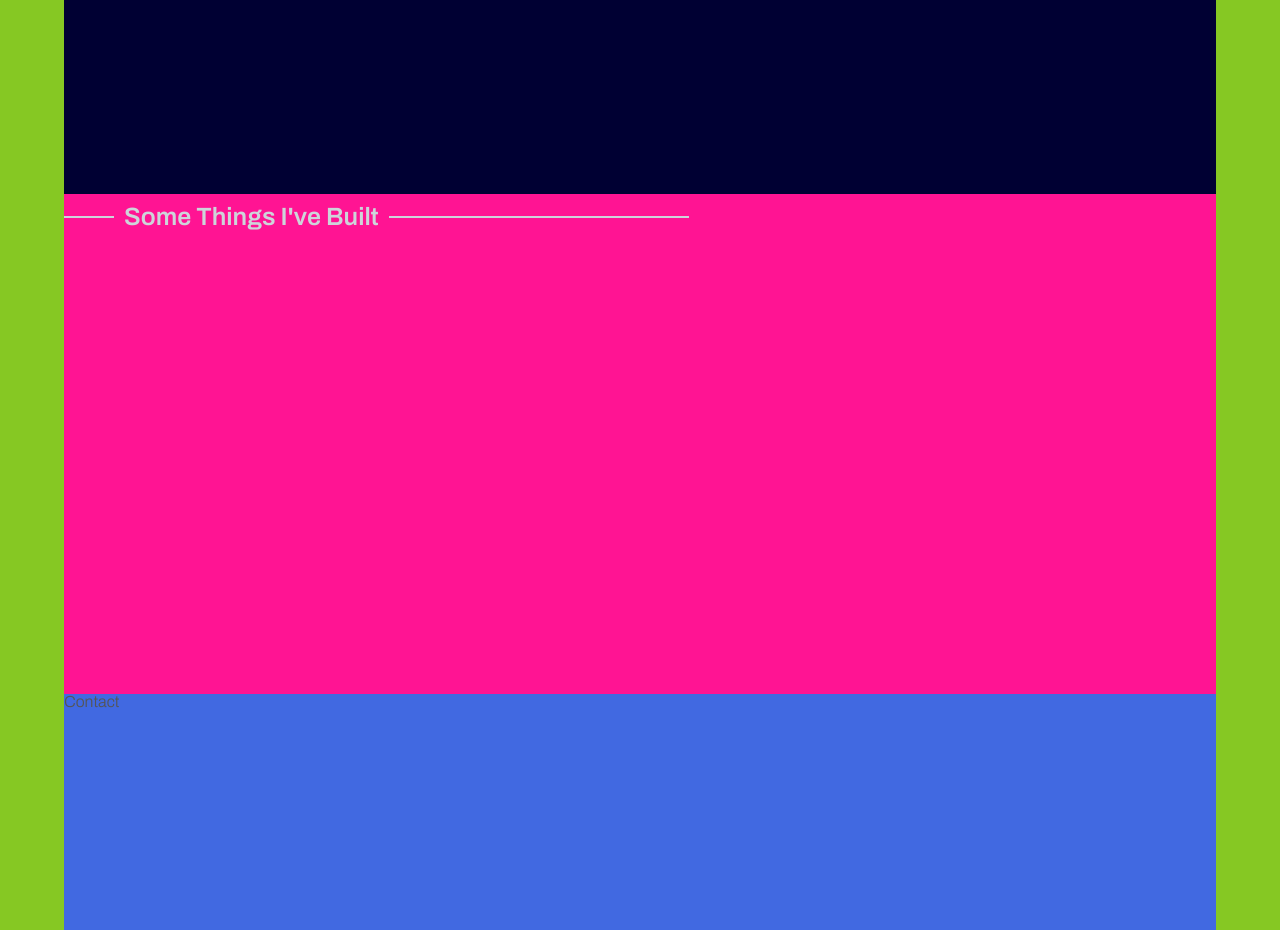
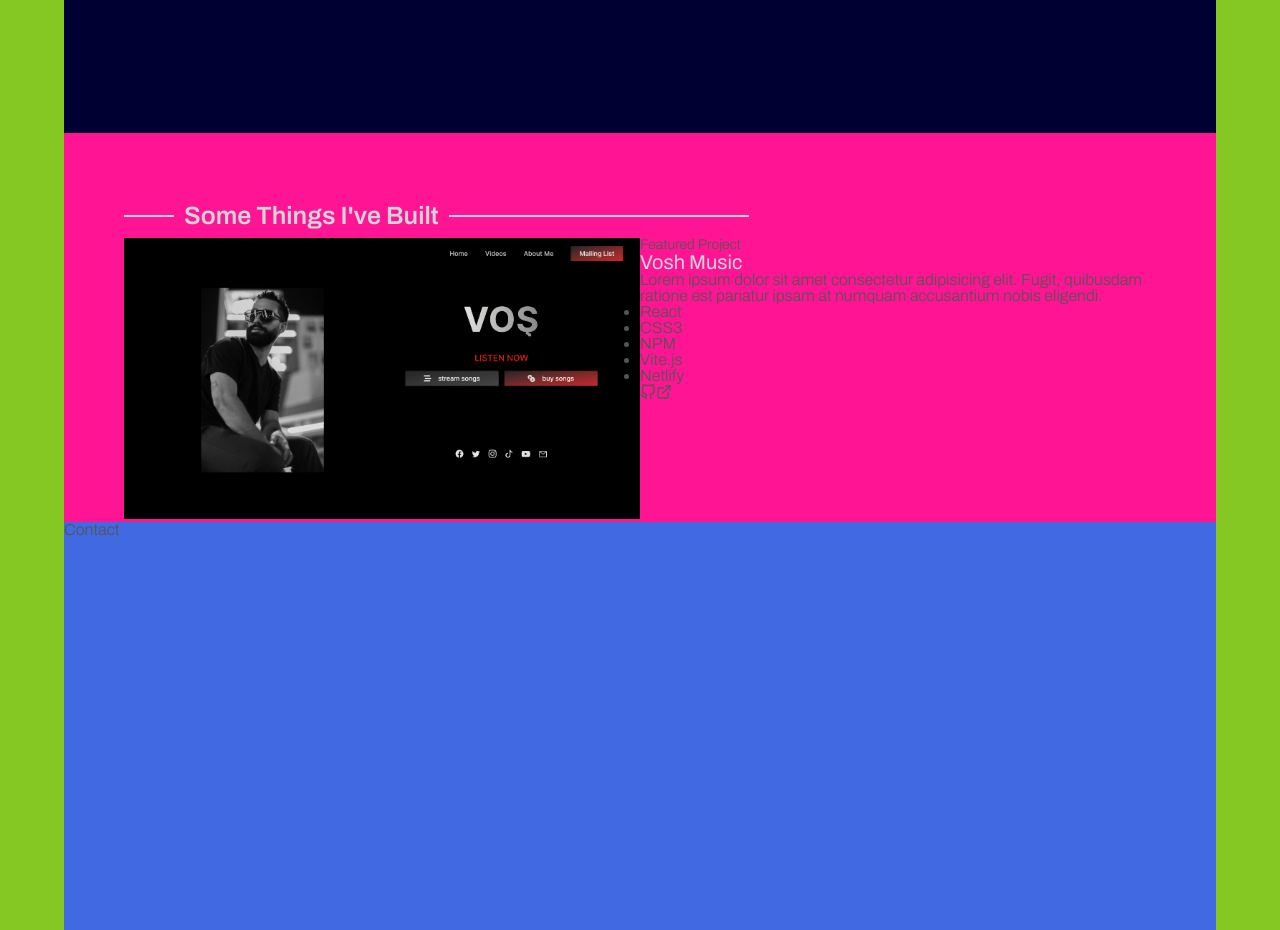
Before and after one commit to jrobles0717/My-Personal-Website, a React (Vite) app: page / in a window 1280 px wide. Shown: the part 2080-3010 px from the top of the page. Built offline with nearby package versions, Linux system fonts and the light colour scheme.

Commit message:
add data to build featured project component

```diff
--- a/css/style.css
+++ b/css/style.css
@@ -364,7 +364,7 @@ body {
     grid-row: 3 / 4;
     column-gap: 2rem;
     display: grid;
-    grid-template-columns: max-content 35vw; }
+    grid-template-columns: repeat(2, 1fr); }
     .experience__table--left {
       grid-column: 1 / 2; }
       .experience__table--left__list {
@@ -440,9 +440,11 @@ body {
 
 .projects {
   background-color: deeppink;
-  height: 50rem;
   grid-column: full-start / full-end;
-  grid-row: 4 / 5; }
+  grid-row: 4 / 5;
+  display: grid;
+  grid-template-columns: [full-start] minmax(6rem, 1fr) [center-start] repeat(2, [col-start] minmax(min-content, max-content) [col-end]) [center-end] minmax(6rem, 1fr) [full-end];
+  grid-template-rows: minmax(6rem, 1fr) max-content minmax(min-content, max-content) max-content minmax(min-content, max-content); }
   .projects__heading {
     grid-column: col-start 1 / col-end 2;
     grid-row: 2 / 3;
@@ -463,6 +465,17 @@ body {
       width: 30rem;
       display: block;
       margin-left: 1rem; }
+  .projects .projects__featured {
+    grid-column: col-start 1 / col-end 2;
+    grid-row: 3 / 4;
+    display: grid;
+    grid-template-columns: repeat(2, 1fr); }
+    .projects .projects__featured--img {
+      grid-column: 1 / 2;
+      width: 100%;
+      height: auto; }
+    .projects .projects__featured--text-box {
+      grid-column: 2 / 3; }
 
 .contact {
   background-color: royalblue;
--- a/sass/pages/_home.scss
+++ b/sass/pages/_home.scss
@@ -355,9 +355,11 @@
 
 .projects {
   background-color: deeppink;
-  height: 50rem;
+  // height: 50rem;
   grid-column: full-start / full-end;
   grid-row: 4 / 5;
+
+  @include grid-4x5;
 
   &__heading {
     grid-column: col-start 1 / col-end 2;
@@ -384,6 +386,49 @@
       margin-left: 1rem;
     }
   }
+
+  .projects__featured {
+    grid-column: col-start 1 / col-end 2;
+    grid-row: 3 / 4;
+
+    @include grid-2x1;
+    &--img {
+      grid-column: 1 / 2;
+      width: 100%;
+      height: auto;
+    }
+
+    &--text-box {
+      grid-column: 2 / 3;
+      &__heading {
+        &-sub {
+        }
+      }
+      &__paragraph {
+      }
+      &__list {
+      }
+
+      &__item {
+        &--1 {
+        }
+        &--2 {
+        }
+        &--3 {
+        }
+        &--4 {
+        }
+        &--5 {
+        }
+      }
+
+      &__link {
+      }
+
+      &__icon {
+      }
+    }
+  }
 }
 
 .contact {
--- a/src/components/Projects.jsx
+++ b/src/components/Projects.jsx
@@ -1,7 +1,54 @@
+import { FiExternalLink, FiGithub } from "react-icons/fi";
+
+import voshMusic from "../../img/vosh-music.png";
+
 function Projects() {
   return (
     <section className="projects">
       <h2 className="projects__heading heading--2">Some Things I've Built</h2>
+      <div className="projects__featured">
+        <picture>
+          <img
+            src={voshMusic}
+            alt="Vosh Music Webpage"
+            className="projects__featured--img"
+          />
+        </picture>
+        <div className="projects__featured--text-box">
+          <p className="projects__featured--text-box__heading-sub paragraph__sm">
+            Featured Project
+          </p>
+          <h3 className="projects__featured--text-box__heading heading--3">
+            Vosh Music
+          </h3>
+          <p className="projects__featured--text-box__paragraph paragraph__md">
+            Lorem ipsum dolor sit amet consectetur adipisicing elit. Fugit,
+            quibusdam ratione est pariatur ipsam at numquam accusantium nobis
+            eligendi.
+          </p>
+          <ul className="projects__featured--text-box__list">
+            <li className="projects__featured--text-box__item projects__featured--text-box__item--1">
+              React
+            </li>
+            <li className="projects__featured--text-box__item projects__featured--text-box__item--2">
+              CSS3
+            </li>
+            <li className="projects__featured--text-box__item projects__featured--text-box__item--3">
+              NPM
+            </li>
+            <li className="projects__featured--text-box__item projects__featured--text-box__item--4">
+              Vite.js
+            </li>
+            <li className="projects__featured--text-box__item projects__featured--text-box__item--5">
+              Netlify
+            </li>
+          </ul>
+          <div className="projects__featured--text-box__link">
+            <FiGithub className="projects__featured--text-box__icon" />
+            <FiExternalLink className="projects__featured--text-box__icon" />
+          </div>
+        </div>
+      </div>
     </section>
   );
 }
```
Also changed, not shown: sass/abstracts/_mixins.scss (+18 -0 lines), img/vosh-music.png (added).
